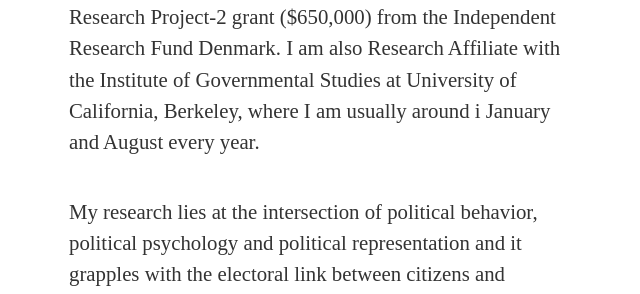
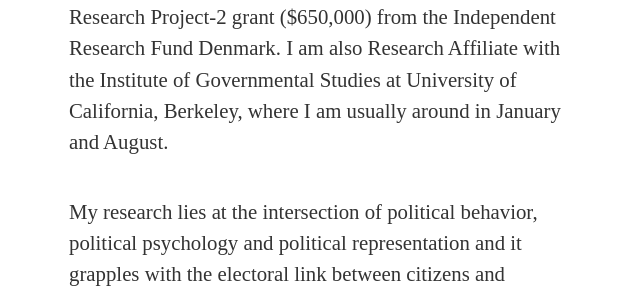
Before and after one commit to mbisgaard/mbisgaard.github.io, a Jekyll site: the page built from index.html, in a window 1280 px wide. Shown: the part 203-497 px from the top of the page, without its empty margins (315-955 px from the left). Built offline with Jekyll 4.4.1, drawn with Linux system fonts in a browser that asks for light colours; some of the changed text lies outside the part shown.

Commit message:
Update index.html

```diff
--- a/index.html
+++ b/index.html
@@ -5,7 +5,7 @@
 <div class="blurb">
 	<h1>martin bisgaard</h1>
 
-	<p2>I am Associate Professor in the Department of Political Science at Aarhus University and current holder of a Research Project-2 grant ($650,000) from the Independent Research Fund Denmark. I am also Research Affiliate with the Institute of Governmental Studies at University of California, Berkeley, where I am usually around i January and August every year.</p2>
+	<p2>I am Associate Professor in the Department of Political Science at Aarhus University and current holder of a Research Project-2 grant ($650,000) from the Independent Research Fund Denmark. I am also Research Affiliate with the Institute of Governmental Studies at University of California, Berkeley, where I am usually around in January and August.</p2>
 		<p>&nbsp;</p>
 	<p2>My research lies at the intersection of political behavior, political psychology and political representation and it grapples with the electoral link between citizens and politicians. In my previous work, I have tried to understand how citizens' partisanship can impede their ability to hold politicians accountable and how much room politicians have in shaping public opinion. In my current work, I'm trying to understand how politicians think about voter behavior.</p2>
 		<p>&nbsp;</p>
```
